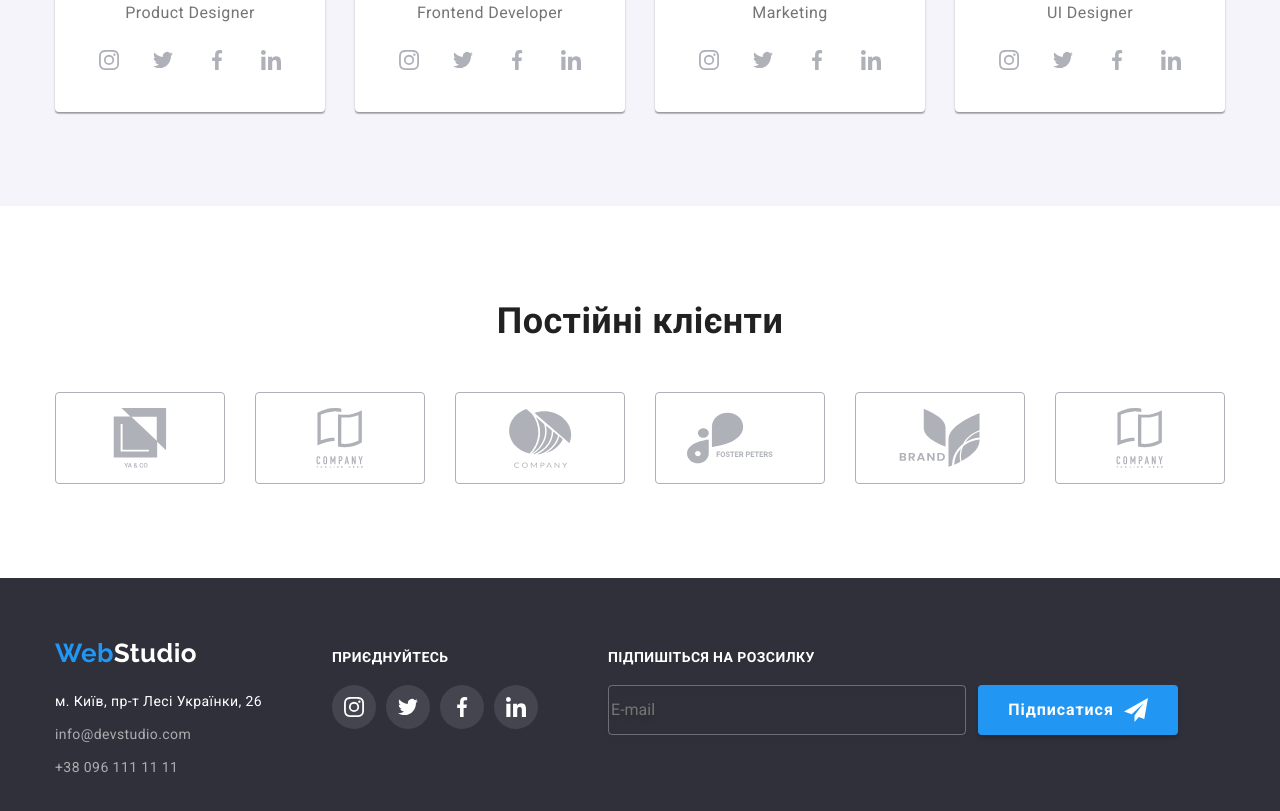
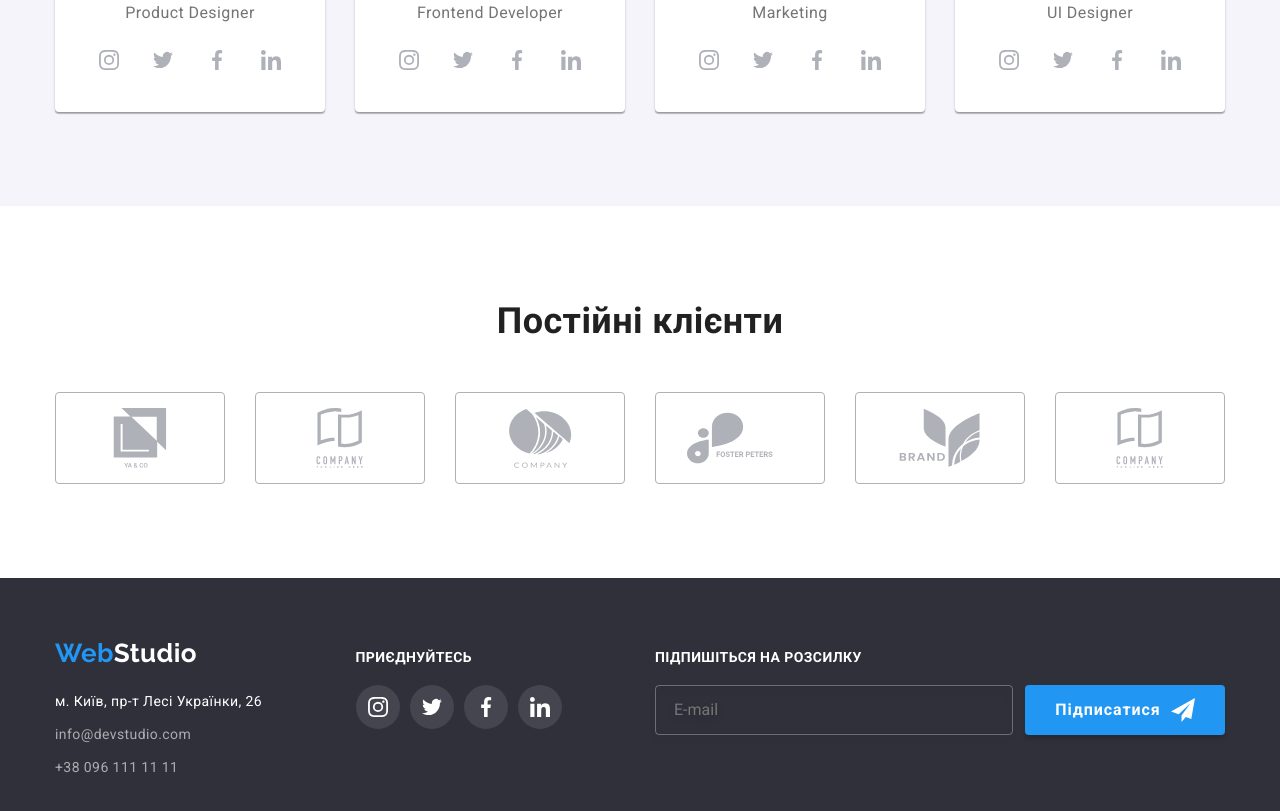
Before and after one commit to ZhuravlevAlexei/goit-markup-hw-06, a plain HTML site: page index.html in a window 1280 px wide. Shown: the part 2099-2910 px from the top of the page. Drawn offline with nearby package versions, Linux system fonts and the light colour scheme.

Commit message:
Виправлення помилок за  відео
0:11 - зробив розподіл елементів footer (прилягання кнопки до контейнера) через  space-between

0:59 - добавив padding за макетом у input у підписці на розсилку

```diff
--- a/css/styles.css
+++ b/css/styles.css
@@ -554,8 +554,8 @@ address {
 
 .footer-common {
   display: flex;
+  justify-content: space-between;
   align-items: baseline;
-  gap: 70px;
 }
 
 .footer-addr {
@@ -629,6 +629,7 @@ address {
 .subscribe-form-input {
   width: 358px;
   height: 50px;
+  padding-left: 18px;
   font-size: 16px;
   color: var(--light-txt-color);
   line-height: calc(20 / 16);
```
